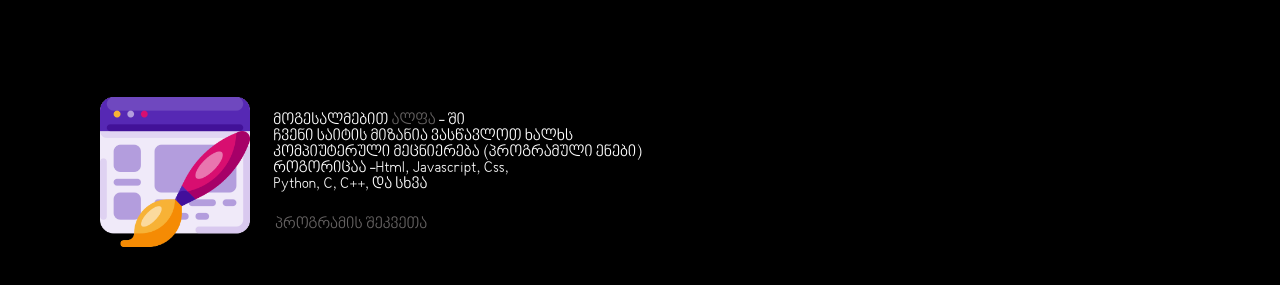
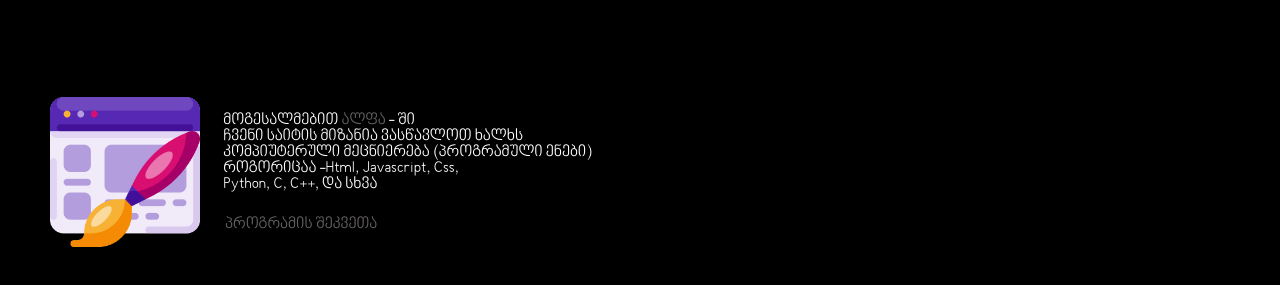
Before and after one commit to Pingvina1/alfa, a plain HTML site: page index.html in a window 1280 px wide. Shown: the part 133-418 px from the top of the page. Drawn offline with Linux system fonts and the light colour scheme.

Commit message:
remove container-program

```diff
--- a/css/style.css
+++ b/css/style.css
@@ -97,6 +97,3 @@ body{
     margin-bottom: 15px;
     vertical-align: bottom;
 }
-.container-program{
-    margin-left: 50px;
-}
```
